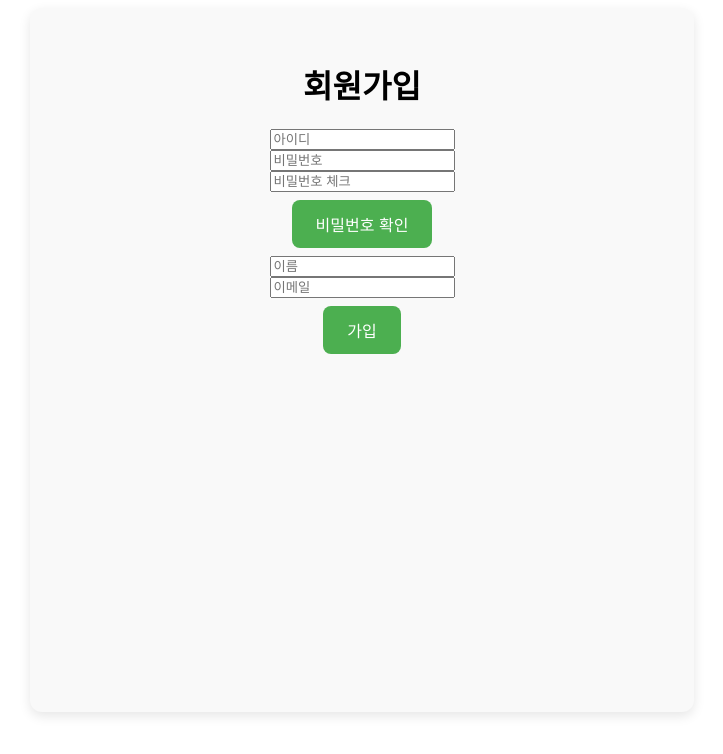
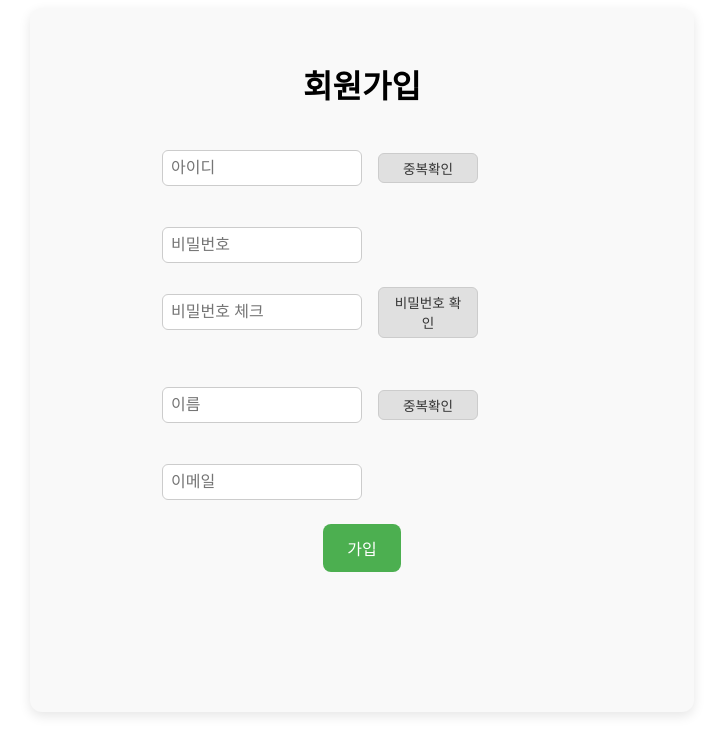
Before and after one commit to kdt-ful-class-three-group/updown, a React (Vite) app in the folder updown/client/: page /signup in a window 1280 px wide. Shown: the top 754 px of the page, without its empty margins (278-1001 px from the left). Built offline with nearby package versions, Linux system fonts and the light colour scheme.

Commit message:
회원가입 아이디,닉네임 중복체크, 스타일 수정

```diff
--- a/updown/client/src/App.css
+++ b/updown/client/src/App.css
@@ -81,11 +81,13 @@ button:hover {
   background-color: #388e3c;
 }
 
-.login_form {
+.signup-form {
   display: flex;
   flex-direction: column;
   justify-content: center;
   align-items: center;
+  gap: 1rem;
+  padding: 1rem;
 }
 
 .password_check {
@@ -101,3 +103,50 @@ button:hover {
   justify-content: center;
   align-items: center;
 }
+
+.signup-btn {
+  background-color: #e0e0e0;
+  color: #333;
+  padding: 0.3em 0.8em;
+  border-radius: 6px;
+  border: 1px solid #ccc;
+  cursor: pointer;
+  margin-left: 0.5rem;
+  font-size: 0.85rem;
+  width:  100px;
+}
+
+.form-group {
+  display: flex;
+  flex-direction: column;
+  align-items: flex-start;
+  width: 100%;
+  max-width: 400px;
+}
+
+.input-row {
+  display: flex;
+  align-items: center;
+  gap: 0.5rem;
+  width: 100%;
+}
+
+.input-row input {
+  width: 200px;
+  padding: 0.5em;
+  font-size: 1rem;
+  border: 1px solid #ccc;
+  border-radius: 6px;
+  box-sizing: border-box;
+}
+
+.form-message {
+  font-size: 0.85rem;
+  color: #d32f2f;
+  margin-top: 0.25rem;
+  margin-left: 0.25rem;
+  text-align: left;
+  width: 100%;
+  max-width: 400px;
+  min-height: 1.2em;
+}
--- /dev/null
+++ b/updown/client/src/components/Auth/CheckIdName.jsx
@@ -0,0 +1,28 @@
+export const checkedIdName = async ({ field, value, setMessage }) => {
+
+    const load = field === 'id' ? { id: value } : { name: value };
+
+    try {
+      const res = await fetch('http://localhost:8003/checked', {
+        method: "POST",
+        headers: { "Content-Type": "application/json" },
+        body: JSON.stringify(load),
+      });
+      const data = await res.json();
+
+      if (field === 'id') {
+        if (data.checkId)
+          setMessage('사용중인 아이디');
+        else
+          setMessage('사용가능한 아이디');
+      } else {
+        if (data.checkName)
+          setMessage('사용중인 닉네임');
+        else
+          setMessage('사용가능한 닉네임');
+      }
+
+    } catch (err) {
+      console.error('중복확인오류: ', err);
+    }
+  };
--- a/updown/client/src/pages/SignUpPage.jsx
+++ b/updown/client/src/pages/SignUpPage.jsx
@@ -2,7 +2,7 @@ import React, { useEffect, useState } from "react"
 import { useNavigate } from "react-router-dom"
 import { Button } from "../components/Button"
 import { SignUpValid } from "./SignValid"
-import { useMessage } from "../context/MessageContext"
+import { checkedIdName } from "../components/Auth/CheckIdName"
 
 export const SignUpPage = () => {
   const [id, setId] = useState("");
@@ -10,16 +10,15 @@ export const SignUpPage = () => {
   const [passwordCheck, setPasswordCheck] = useState("");
   const [name, setName] = useState("");
   const [email, setEmail] = useState("");
-  const {message, setMessage} = useMessage();
+  const [message, setMessage] = useState({ id: '', name: '', password: '' });
 
   const navigate = useNavigate();
 
+  const updateMessage = (field, text) => {
+    setMessage(prev => ({ ...prev, [field]: text }));
+  };
+
   const onClickBtn = async () => {
-    // if (id === "" || password === "" || name === "" || email === "") {
-    //   alert("모든 필드를 입력해주세요.");
-    //   return;
-    // }
-
     // 유효성검사가 true면 실행
     if(password === passwordCheck) {
     const validPass = SignUpValid({id, password, name, email})
@@ -50,34 +49,62 @@ export const SignUpPage = () => {
   }
   }
 
+  const passwordCheckBtn = () => {
+    const pw = document.querySelectorAll('input')[1];
+    const pw_check = document.querySelectorAll('input')[2];
+    if (pw.type === 'password') {
+      pw.type = 'text';
+      pw_check.type = 'text';
+    } else {
+      pw.type = 'password';
+      pw_check.type = 'password';
+    }
+  };
+
   useEffect(() => {
     if(password !== passwordCheck) {
-    setMessage('비밀번호를 다시 확인해 주세요.');
+    updateMessage('password', '비밀번호를 다시 확인해 주세요.');
     } else {
-    setMessage('');
+    updateMessage('password', '');
     }
   }, [password, passwordCheck])
 
+
+
   return <>
     <h1>회원가입</h1>
-    <div className="login_form">
-      <input type="text" placeholder="아이디" value={id} name='user_id' onChange={(e) => setId(e.target.value)} />
-      <input type="password" placeholder="비밀번호" value={password} name="pw" onChange={(e) => setPassword(e.target.value)} />
-      <input type="password" placeholder="비밀번호 체크" value={passwordCheck} name="pw_check" onChange={(e) => setPasswordCheck(e.target.value)} />
-      <div>{message}</div>
-      <button onClick={() => {
-        const pw = document.querySelectorAll('input')[1];
-        const pw_check = document.querySelectorAll('input')[2];
-        if(pw.type === 'password') {
-          pw.type = 'text';
-          pw_check.type = 'text';
-        } else {
-          pw.type = 'password';
-          pw_check.type = 'password';
-        }
-      }}>비밀번호 확인</button>
-      <input type="text" placeholder="이름" name="name" value={name} onChange={(e) => setName(e.target.value)} />
-      <input type="text" placeholder="이메일" name="email" value={email} onChange={(e) => setEmail(e.target.value)} />
+    <div className="signup-form">
+      <div className="form-group">
+        <div className="input-row">
+          <input type="text" placeholder="아이디" value={id} name='user_id' onChange={(e) => setId(e.target.value)} />
+          <button className="signup-btn" onClick={() => { checkedIdName({ field: 'id', value: id, setMessage: (msg) => updateMessage('id', msg) }) }}>중복확인</button>
+        </div>
+        <div className="form-message">{message.id}</div>
+      </div>
+      <div className="form-group">
+        <div className="input-row">
+          <input type="password" placeholder="비밀번호" value={password} name="pw" onChange={(e) => setPassword(e.target.value)} />
+        </div>
+      </div>
+      <div className="form-group">
+        <div className="input-row">
+          <input type="password" placeholder="비밀번호 체크" value={passwordCheck} name="pw_check" onChange={(e) => setPasswordCheck(e.target.value)} />
+          <button className="signup-btn" onClick={passwordCheckBtn}>비밀번호 확인</button>
+        </div>
+        <div className="form-message">{message.password}</div>
+      </div>
+      <div className="form-group">
+        <div className="input-row">
+          <input type="text" placeholder="이름" name="name" value={name} onChange={(e) => setName(e.target.value)} />
+          <button className="signup-btn" onClick={() => { checkedIdName({ field: 'name', value: name, setMessage: (msg) => updateMessage('name', msg) }) } }>중복확인</button>
+        </div>
+        <div className="form-message">{message.name}</div>
+      </div>
+      <div className="form-group">
+        <div className="input-row">
+          <input type="text" placeholder="이메일" name="email" value={email} onChange={(e) => setEmail(e.target.value)} />
+        </div>
+      </div>
       <Button btnName={"가입"} type="submit" onClick={onClickBtn} />
     </div>
   </>
```
Also changed, not shown: 2 other files (tests, documents, lock files or other folders).
